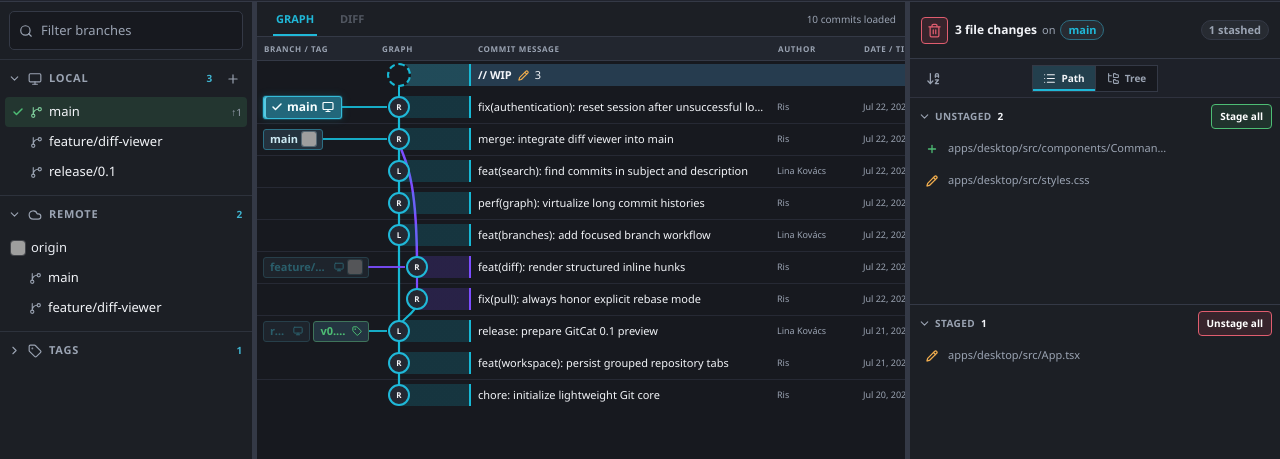
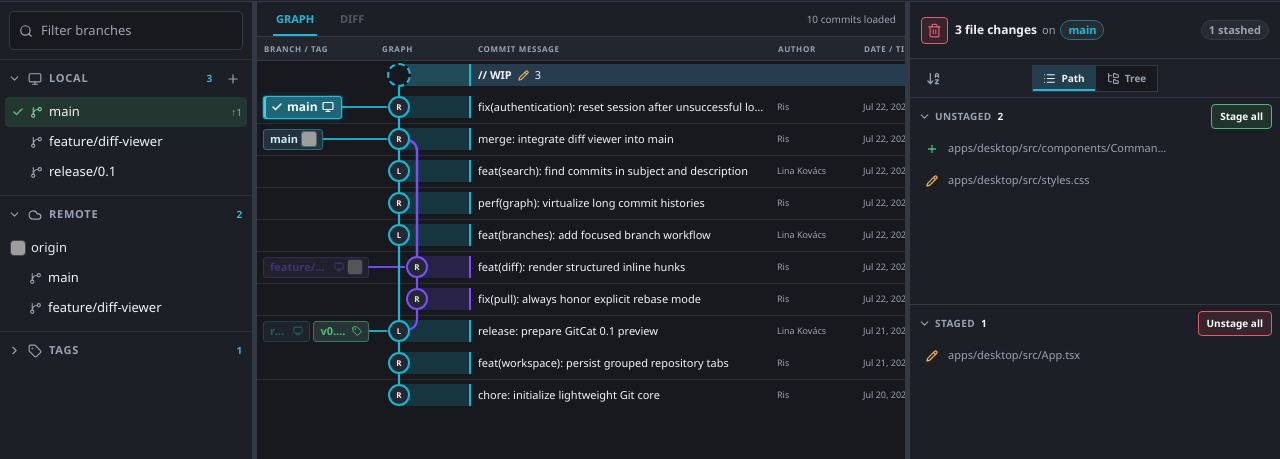
Before and after one commit to RisDN/gitcat, a React (Vite) app in the folder apps/desktop/: page / in a window 1280 px wide. Shown: the part 105-564 px from the top of the page. Built offline with nearby package versions, Linux system fonts and the light colour scheme; grey boxes are pictures that could not be loaded.

Commit message:
feat: added branch separation

```diff
--- a/apps/desktop/src/App.tsx
+++ b/apps/desktop/src/App.tsx
@@ -35,6 +35,7 @@ import {
   getCommitLaneX,
   getCommitGraphWidth,
   getCommitRowBranchOrigin,
+  getWipLane,
   type CommitContextMenuRequest,
 } from "./components/CommitGraph";
 import { ContextMenu, type ContextAction } from "./components/ContextMenu";
@@ -1933,24 +1934,19 @@ function App() {
   };
 
   const graphMatches = useMemo(() => new Set(searchOids), [searchOids]);
-  const graphColumnWidth = useMemo(
-    () => getCommitGraphWidth(history?.commits ?? []),
-    [history],
-  );
   const remoteIconUrls = useMemo(
     () => githubRemoteIconUrls(snapshot?.remotes ?? []),
     [snapshot?.remotes],
   );
   const currentHeadOid = snapshot?.head.kind === "unborn" ? null : snapshot?.head.oid ?? null;
-  const wipLane = useMemo(() => {
-    const commits = history?.commits ?? [];
-    if (commits.length === 0) return 0;
-
-    const headCommit = currentHeadOid
-      ? commits.find((commit) => commit.oid === currentHeadOid)
-      : null;
-    return (headCommit ?? commits[0]).graph.lane;
-  }, [currentHeadOid, history]);
+  const wipLane = useMemo(
+    () => getWipLane(history?.commits ?? [], currentHeadOid),
+    [currentHeadOid, history],
+  );
+  const graphColumnWidth = useMemo(
+    () => getCommitGraphWidth(history?.commits ?? []),
+    [history],
+  );
   const wipLaneX = getCommitLaneX(wipLane);
   const wipRowStyle = {
     "--gc-branch-origin": `${wipLaneX}px`,
@@ -2178,6 +2174,9 @@ function App() {
                       remoteIconUrls={remoteIconUrls}
                       searchMatchOids={graphMatches}
                       selectedOid={selectedOid}
+                      wip={snapshot && !snapshot.status.clean
+                        ? { lane: wipLane, headOid: currentHeadOid }
+                        : undefined}
                     />
                   ) : <div className="gc-loading-panel"><Spinner label="Loading history" /> Loading history…</div>}
                   {history?.has_more && history.next_cursor ? (
--- a/apps/desktop/src/components/CommitGraph.tsx
+++ b/apps/desktop/src/components/CommitGraph.tsx
@@ -1,4 +1,4 @@
-import { memo, useMemo, useRef, useState } from "react";
+import { memo, useId, useMemo, useRef, useState } from "react";
 import { createPortal } from "react-dom";
 import { Check, FolderGit, Monitor, Tag } from "lucide-react";
 import type {
@@ -17,7 +17,10 @@ const GRAPH_PADDING = 24;
 const REF_COLUMN_WIDTH = 118;
 const MIN_GRAPH_WIDTH = 96;
 const LANE_COLOR_COUNT = 8;
+const EDGE_CORNER = 12;
 const AVATAR_RADIUS = 11;
+const WIP_NODE_RADIUS = 12;
+const WIP_ROW_Y = -(ROW_GAP + ROW_HEIGHT / 2);
 
 const dateFormatter = new Intl.DateTimeFormat(undefined, {
   dateStyle: "medium",
@@ -30,9 +33,15 @@ export interface CommitContextMenuRequest {
   clientY: number;
 }
 
+export interface WipConnector {
+  lane: number;
+  headOid: string | null;
+}
+
 export interface CommitGraphProps {
   commits: readonly CommitSummary[];
   selectedOid: string | null;
+  wip?: WipConnector;
   beforeFirstSelected?: boolean;
   searchMatchOids?: ReadonlySet<string>;
   hideHeadDecoration?: boolean;
@@ -177,6 +186,38 @@ export function getCommitGraphWidth(commits: readonly CommitSummary[]): number {
   return Math.max(MIN_GRAPH_WIDTH, GRAPH_PADDING * 2 + maxLane * LANE_WIDTH + LANE_WIDTH);
 }
 
+export function getWipLane(commits: readonly CommitSummary[], headOid: string | null): number {
+  if (commits.length === 0) return 0;
+
+  const headCommit = headOid ? commits.find((commit) => commit.oid === headOid) : undefined;
+  return (headCommit ?? commits[0]).graph.lane;
+}
+
+function buildEdgePath(
+  startX: number,
+  startY: number,
+  endX: number,
+  endY: number,
+  parentVisible: boolean,
+): string {
+  if (startX === endX) return `M ${startX} ${startY} L ${endX} ${endY}`;
+
+  const corner = Math.min(EDGE_CORNER, Math.abs(endY - startY));
+
+  if (!parentVisible) {
+    const bendY = Math.min(startY + ROW_STRIDE * 0.55, endY);
+    return `M ${startX} ${startY} C ${startX} ${bendY}, ${endX} ${bendY}, ${endX} ${endY}`;
+  }
+
+  if (endX < startX) {
+    const turnY = Math.max(startY, endY - corner);
+    return `M ${startX} ${startY} L ${startX} ${turnY} Q ${startX} ${endY}, ${endX} ${endY}`;
+  }
+
+  const turnY = Math.min(endY, startY + corner);
+  return `M ${startX} ${startY} Q ${endX} ${startY}, ${endX} ${turnY} L ${endX} ${endY}`;
+}
+
 function buildGraphGeometry(commits: readonly CommitSummary[]): GraphGeometry {
   const commitIndex = new Map<string, number>();
 
@@ -191,23 +232,19 @@ function buildGraphGeometry(commits: readonly CommitSummary[]): GraphGeometry {
 
     for (let edgeIndex = 0; edgeIndex < commit.graph.edges.length; edgeIndex += 1) {
       const edge = commit.graph.edges[edgeIndex];
-      const parentIndex = commitIndex.get(edge.parent_oid);
-      const targetIndex = parentIndex !== undefined && parentIndex > index
-        ? parentIndex
-        : commits.length;
+      const parentIndex = commitIndex.get(edge.parent_oid) ?? -1;
+      const parentVisible = parentIndex > index;
+      const targetIndex = parentVisible ? parentIndex : commits.length;
       const startX = laneX(edge.from_lane);
       const startY = rowY(index);
       const endX = laneX(edge.to_lane);
       const endY = Math.min(rowY(targetIndex), commits.length * ROW_STRIDE - ROW_GAP);
-      const bendY = Math.min(startY + ROW_STRIDE * 0.55, endY);
-      const data = startX === endX
-        ? `M ${startX} ${startY} L ${endX} ${endY}`
-        : `M ${startX} ${startY} C ${startX} ${bendY}, ${endX} ${bendY}, ${endX} ${endY}`;
+      const data = buildEdgePath(startX, startY, endX, endY, parentVisible);
 
       paths.push({
         key: `${commit.oid}:${edge.parent_oid}:${edgeIndex}`,
         data,
-        lane: edge.to_lane,
+        lane: Math.max(edge.from_lane, edge.to_lane),
         merge: edge.merge,
       });
     }
@@ -593,6 +630,7 @@ const CommitRow = memo(function CommitRow({
 export function CommitGraph({
   commits,
   selectedOid,
+  wip,
   beforeFirstSelected = false,
   searchMatchOids,
   hideHeadDecoration = false,
@@ -608,7 +646,21 @@ export function CommitGraph({
   formatTimestamp,
 }: CommitGraphProps) {
   const listRef = useRef<HTMLDivElement>(null);
+  const nodeMaskId = `gc-node-mask-${useId().replace(/[^a-zA-Z0-9_-]/g, "")}`;
   const geometry = useMemo(() => buildGraphGeometry(commits), [commits]);
+  const wipPath = useMemo(() => {
+    if (!wip?.headOid) return null;
+
+    const headIndex = commits.findIndex((commit) => commit.oid === wip.headOid);
+    if (headIndex < 0) return null;
+
+    const headLane = commits[headIndex].graph.lane;
+    return {
+      data: buildEdgePath(laneX(wip.lane), WIP_ROW_Y, laneX(headLane), rowY(headIndex), true),
+      lane: Math.max(wip.lane, headLane),
+    };
+  }, [commits, wip?.headOid, wip?.lane]);
+  const maskTop = wipPath ? WIP_ROW_Y - WIP_NODE_RADIUS : 0;
   const timeMarkers = useMemo(() => buildTimeMarkers(commits, Math.floor(Date.now() / 1_000)), [commits]);
   const hasMultipleBranches = useMemo(() => {
     const branchNames = new Set<string>();
@@ -718,6 +770,39 @@ export function CommitGraph({
         viewBox={`0 0 ${geometry.width} ${geometry.height}`}
         width={geometry.width}
       >
+        <defs>
+          <mask
+            height={geometry.height - maskTop}
+            id={nodeMaskId}
+            maskUnits="userSpaceOnUse"
+            width={geometry.width}
+            x={0}
+            y={maskTop}
+          >
+            <rect fill="white" height={geometry.height - maskTop} width={geometry.width} x={0} y={maskTop} />
+            {commits.map((commit, index) => (
+              <circle
+                cx={laneX(commit.graph.lane)}
+                cy={rowY(index)}
+                fill="black"
+                key={commit.oid}
+                r={AVATAR_RADIUS}
+              />
+            ))}
+            {wipPath ? (
+              <circle cx={laneX(wip?.lane ?? 0)} cy={WIP_ROW_Y} fill="black" r={WIP_NODE_RADIUS} />
+            ) : null}
+          </mask>
+        </defs>
+        <g mask={`url(#${nodeMaskId})`}>
+          {wipPath ? (
+            <path
+              className={laneClass("gc-commit-graph__edge", wipPath.lane)}
+              d={wipPath.data}
+              fill="none"
+              vectorEffect="non-scaling-stroke"
+            />
+          ) : null}
           {geometry.paths.map((path) => (
             <path
               className={`${laneClass("gc-commit-graph__edge", path.lane)}${path.merge ? " gc-commit-graph__edge--merge" : ""}`}
@@ -727,16 +812,7 @@ export function CommitGraph({
               vectorEffect="non-scaling-stroke"
             />
           ))}
-        {commits.map((commit, index) => (
-          <circle
-            className={`${laneClass("gc-commit-graph__node", commit.graph.lane)}${commit.oid === selectedOid ? " gc-commit-graph__node--selected" : ""}`}
-            cx={laneX(commit.graph.lane)}
-            cy={rowY(index)}
-            key={commit.oid}
-            r={commit.parent_oids.length > 1 ? 5 : 4}
-            vectorEffect="non-scaling-stroke"
-          />
-        ))}
+        </g>
       </svg>
       <div className="gc-commit-graph__rows">
         {commits.map((commit, index) => (
--- a/apps/desktop/src/styles.css
+++ b/apps/desktop/src/styles.css
@@ -487,7 +487,6 @@ kbd,
 .gc-wip-row__refs { display: flex; min-width: 0; padding: 0 6px; overflow: hidden; }
 .gc-wip-row__rail { --gc-graph-slot-color: var(--gc-row-branch-color, var(--gc-lane-0)); position: relative; width: var(--gc-graph-column-width, 96px); height: 22px; overflow: visible; border-right: 2px solid var(--gc-graph-slot-color); background: linear-gradient(to right, transparent 0 var(--gc-branch-origin, 24px), color-mix(in srgb, var(--gc-graph-slot-color) 18%, transparent) var(--gc-branch-origin, 24px) 100%); }
 .gc-wip-row--selected .gc-wip-row__rail { background: linear-gradient(to right, transparent 0 var(--gc-branch-origin, 24px), color-mix(in srgb, var(--gc-graph-slot-color) 24%, var(--gc-panel)) var(--gc-branch-origin, 24px) 100%); }
-.gc-wip-row__rail::before { position: absolute; top: calc(50% + 12px); bottom: calc(-17px - var(--gc-row-gap)); left: var(--gc-wip-lane-x, 24px); width: 2px; background: var(--gc-graph-slot-color); content: ""; transform: translateX(-50%); }
 .gc-wip-row__rail i { position: absolute; z-index: 3; top: 50%; left: var(--gc-wip-lane-x, 24px); width: 24px; height: 24px; border: 2px dashed var(--gc-graph-slot-color); border-radius: 50%; background: var(--gc-background); transform: translate(-50%, -50%); }
 .gc-wip-row__message { display: flex; min-width: 0; align-items: center; gap: 6px; padding: 0 7px; overflow: hidden; white-space: nowrap; }
 .gc-wip-row__message strong { font-size: 11px; }
@@ -502,27 +501,17 @@ kbd,
 .gc-commit-graph { position: relative; min-width: 780px; }
 .gc-commit-graph:focus-visible { outline: none; }
 .gc-commit-graph--empty { display: grid; min-width: 0; min-height: 180px; place-items: center; color: var(--gc-muted); }
-.gc-commit-graph__lanes { position: absolute; z-index: 1; top: 0; left: 0; overflow: visible; pointer-events: none; }
+.gc-commit-graph__lanes { position: absolute; z-index: 3; top: 0; left: 0; overflow: visible; pointer-events: none; }
 .gc-commit-graph__edge { stroke: var(--gc-lane-0); stroke-width: 2.2; stroke-linecap: round; stroke-linejoin: round; }
 .gc-commit-graph__edge--merge { stroke-width: 2.5; }
-.gc-commit-graph__node { fill: var(--gc-background); stroke: var(--gc-lane-0); stroke-width: 2.4; }
-.gc-commit-graph__node--selected { fill: var(--gc-lane-0); stroke: var(--gc-text); stroke-width: 2; filter: drop-shadow(0 0 4px color-mix(in srgb, var(--gc-lane-0) 65%, transparent)); }
-.gc-commit-graph__edge--lane-0, .gc-commit-graph__node--lane-0 { stroke: var(--gc-lane-0); }
-.gc-commit-graph__edge--lane-1, .gc-commit-graph__node--lane-1 { stroke: var(--gc-lane-1); }
-.gc-commit-graph__edge--lane-2, .gc-commit-graph__node--lane-2 { stroke: var(--gc-lane-2); }
-.gc-commit-graph__edge--lane-3, .gc-commit-graph__node--lane-3 { stroke: var(--gc-lane-3); }
-.gc-commit-graph__edge--lane-4, .gc-commit-graph__node--lane-4 { stroke: var(--gc-lane-4); }
-.gc-commit-graph__edge--lane-5, .gc-commit-graph__node--lane-5 { stroke: var(--gc-lane-5); }
-.gc-commit-graph__edge--lane-6, .gc-commit-graph__node--lane-6 { stroke: var(--gc-lane-6); }
-.gc-commit-graph__edge--lane-7, .gc-commit-graph__node--lane-7 { stroke: var(--gc-lane-7); }
-.gc-commit-graph__node--lane-0.gc-commit-graph__node--selected { fill: var(--gc-lane-0); }
-.gc-commit-graph__node--lane-1.gc-commit-graph__node--selected { fill: var(--gc-lane-1); }
-.gc-commit-graph__node--lane-2.gc-commit-graph__node--selected { fill: var(--gc-lane-2); }
-.gc-commit-graph__node--lane-3.gc-commit-graph__node--selected { fill: var(--gc-lane-3); }
-.gc-commit-graph__node--lane-4.gc-commit-graph__node--selected { fill: var(--gc-lane-4); }
-.gc-commit-graph__node--lane-5.gc-commit-graph__node--selected { fill: var(--gc-lane-5); }
-.gc-commit-graph__node--lane-6.gc-commit-graph__node--selected { fill: var(--gc-lane-6); }
-.gc-commit-graph__node--lane-7.gc-commit-graph__node--selected { fill: var(--gc-lane-7); }
+.gc-commit-graph__edge--lane-0 { stroke: var(--gc-lane-0); }
+.gc-commit-graph__edge--lane-1 { stroke: var(--gc-lane-1); }
+.gc-commit-graph__edge--lane-2 { stroke: var(--gc-lane-2); }
+.gc-commit-graph__edge--lane-3 { stroke: var(--gc-lane-3); }
+.gc-commit-graph__edge--lane-4 { stroke: var(--gc-lane-4); }
+.gc-commit-graph__edge--lane-5 { stroke: var(--gc-lane-5); }
+.gc-commit-graph__edge--lane-6 { stroke: var(--gc-lane-6); }
+.gc-commit-graph__edge--lane-7 { stroke: var(--gc-lane-7); }
 .gc-commit-graph__rows { position: relative; z-index: 2; display: grid; gap: var(--gc-row-gap); }
 .gc-commit-time-markers { position: absolute; inset: 0; pointer-events: none; }
 /* Lines sit under the lane svg so a divider never cuts across a graph stripe. */
@@ -542,10 +531,10 @@ kbd,
 .gc-commit-row--search-dimmed .gc-commit-row__time,
 .gc-commit-row--search-dimmed .gc-commit-row__oid-wrap { color: color-mix(in srgb, var(--gc-muted) 45%, transparent); }
 .gc-commit-row--search-dimmed .gc-commit-row__decorations { opacity: 0.42; }
-.gc-commit-row--search-dimmed .gc-commit-row__avatar { border-color: color-mix(in srgb, var(--gc-accent) 34%, var(--gc-panel)); color: color-mix(in srgb, var(--gc-muted) 62%, var(--gc-panel)); }
+.gc-commit-row--search-dimmed .gc-commit-row__avatar { border-color: color-mix(in srgb, var(--gc-graph-slot-color, var(--gc-accent)) 34%, var(--gc-panel)); color: color-mix(in srgb, var(--gc-muted) 62%, var(--gc-panel)); }
 .gc-commit-row--search-dimmed:hover .gc-commit-row__subject { color: color-mix(in srgb, var(--gc-muted) 88%, transparent); }
 .gc-commit-row--search-dimmed:hover .gc-commit-row__decorations { opacity: 0.72; }
-.gc-commit-row--search-dimmed:hover .gc-commit-row__avatar { border-color: color-mix(in srgb, var(--gc-accent) 62%, var(--gc-panel)); color: color-mix(in srgb, var(--gc-muted) 88%, var(--gc-panel)); }
+.gc-commit-row--search-dimmed:hover .gc-commit-row__avatar { border-color: color-mix(in srgb, var(--gc-graph-slot-color, var(--gc-accent)) 62%, var(--gc-panel)); color: color-mix(in srgb, var(--gc-muted) 88%, var(--gc-panel)); }
 .gc-commit-row__graph-slot { --gc-graph-slot-color: var(--gc-lane-0); position: relative; height: 22px; overflow: hidden; border-right: 2px solid var(--gc-graph-slot-color); background: linear-gradient(to right, transparent 0 var(--gc-branch-origin, 24px), color-mix(in srgb, var(--gc-graph-slot-color) 18%, transparent) var(--gc-branch-origin, 24px) 100%); }
 .gc-commit-row__graph-slot::after { position: absolute; top: 0; right: 0; bottom: 0; left: var(--gc-branch-interactive-origin, 35px); cursor: pointer; content: ""; }
 .gc-commit-row--selected .gc-commit-row__graph-slot { background: linear-gradient(to right, transparent 0 var(--gc-branch-origin, 24px), color-mix(in srgb, var(--gc-graph-slot-color) 24%, var(--gc-panel)) var(--gc-branch-origin, 24px) 100%); }
@@ -557,7 +546,7 @@ kbd,
 .gc-commit-row__graph-slot--lane-5 { --gc-graph-slot-color: var(--gc-lane-5); }
 .gc-commit-row__graph-slot--lane-6 { --gc-graph-slot-color: var(--gc-lane-6); }
 .gc-commit-row__graph-slot--lane-7 { --gc-graph-slot-color: var(--gc-lane-7); }
-.gc-commit-row__avatar { position: absolute; z-index: 3; top: 50%; display: grid; width: 22px; height: 22px; place-items: center; border: 2px solid var(--gc-accent); border-radius: 50%; background: var(--gc-panel); color: var(--gc-text); font: 700 8px/1 "Segoe UI", sans-serif; transform: translate(-50%, -50%); }
+.gc-commit-row__avatar { position: absolute; z-index: 3; top: 50%; display: grid; width: 22px; height: 22px; place-items: center; border: 2px solid var(--gc-graph-slot-color, var(--gc-accent)); border-radius: 50%; background: var(--gc-panel); color: var(--gc-text); font: 700 8px/1 "Segoe UI", sans-serif; transform: translate(-50%, -50%); }
 .gc-commit-row__avatar--selected { box-shadow: none; }
 .gc-commit-row__subject { min-width: 0; padding: 0 7px; overflow: hidden; color: var(--gc-text); cursor: pointer; font-size: 11px; font-weight: 570; text-overflow: ellipsis; white-space: nowrap; }
 .gc-commit-row__decorations { display: flex; min-width: 0; gap: 3px; padding: 0 6px; overflow: visible; }
@@ -566,7 +555,7 @@ kbd,
 .gc-ref-stack__overflow { position: absolute; z-index: 15; top: calc(100% + 2px); left: 0; display: flex; min-width: max-content; flex-direction: column; gap: 2px; padding: 2px; border: 1px solid color-mix(in srgb, var(--gc-accent) 28%, var(--gc-border)); border-radius: 3px; background: color-mix(in srgb, var(--gc-panel) 96%, black); box-shadow: 0 8px 18px rgb(0 0 0 / 28%); opacity: 0; pointer-events: none; transform: translateY(-2px); transition: opacity 90ms ease, transform 90ms ease; }
 .gc-commit-row:hover .gc-ref-stack--stacked .gc-ref-stack__overflow,
 .gc-ref-stack--stacked:hover .gc-ref-stack__overflow { opacity: 1; pointer-events: auto; transform: translateY(0); }
-.gc-ref-label { position: relative; z-index: 2; display: inline-flex; max-width: 125px; min-width: 0; height: 21px; align-items: center; gap: 4px; padding: 1px 6px; border: 1px solid color-mix(in srgb, var(--gc-accent) 45%, var(--gc-border)); border-radius: 3px; background: color-mix(in srgb, var(--gc-accent) 9%, var(--gc-panel)); color: var(--gc-accent); font-size: 11px; font-weight: 700; white-space: nowrap; overflow: hidden; user-select: none; }
+.gc-ref-label { --gc-ref-color: var(--gc-row-branch-color, var(--gc-accent)); position: relative; z-index: 2; display: inline-flex; max-width: 125px; min-width: 0; height: 21px; align-items: center; gap: 4px; padding: 1px 6px; border: 1px solid color-mix(in srgb, var(--gc-ref-color) 45%, var(--gc-border)); border-radius: 3px; background: color-mix(in srgb, var(--gc-ref-color) 9%, var(--gc-panel)); color: var(--gc-ref-color); font-size: 11px; font-weight: 700; white-space: nowrap; overflow: hidden; user-select: none; }
 .gc-ref-label--local_branch:not(.gc-ref-label--head) { cursor: pointer; }
 .gc-ref-label svg { flex: 0 0 auto; }
 .gc-ref-label__remote-icon { color: color-mix(in srgb, currentColor 70%, var(--gc-text)); }
@@ -575,9 +564,9 @@ kbd,
 .gc-ref-label--inactive { opacity: 0.46; filter: saturate(0.72); }
 .gc-commit-row:hover .gc-ref-label--inactive,
 .gc-ref-stack:hover .gc-ref-label--inactive { opacity: 0.72; }
-.gc-ref-label--remote_branch { border-color: color-mix(in srgb, var(--gc-accent) 42%, var(--gc-border)); background: color-mix(in srgb, var(--gc-accent) 7%, var(--gc-panel)); color: color-mix(in srgb, var(--gc-text) 82%, var(--gc-accent)); }
-.gc-ref-label--tag { border-color: color-mix(in srgb, var(--gc-success) 45%, var(--gc-border)); color: var(--gc-success); }
-.gc-ref-label--head { height: 23px; max-width: 112px; gap: 4px; padding: 1px 7px; border-color: color-mix(in srgb, var(--gc-accent) 86%, white 10%); background: color-mix(in srgb, var(--gc-accent) 44%, var(--gc-panel)); color: #f6feff; box-shadow: inset 2px 0 0 color-mix(in srgb, var(--gc-accent) 75%, white), 0 0 0 1px color-mix(in srgb, var(--gc-accent) 22%, transparent), 0 0 10px color-mix(in srgb, var(--gc-accent) 18%, transparent); opacity: 1; filter: none; font-size: 12px; }
+.gc-ref-label--remote_branch { border-color: color-mix(in srgb, var(--gc-ref-color) 42%, var(--gc-border)); background: color-mix(in srgb, var(--gc-ref-color) 7%, var(--gc-panel)); color: color-mix(in srgb, var(--gc-text) 82%, var(--gc-ref-color)); }
+.gc-ref-label--tag { --gc-ref-color: var(--gc-success); }
+.gc-ref-label--head { height: 23px; max-width: 112px; gap: 4px; padding: 1px 7px; border-color: color-mix(in srgb, var(--gc-ref-color) 86%, white 10%); background: color-mix(in srgb, var(--gc-ref-color) 44%, var(--gc-panel)); color: #f6feff; box-shadow: inset 2px 0 0 color-mix(in srgb, var(--gc-ref-color) 75%, white), 0 0 0 1px color-mix(in srgb, var(--gc-ref-color) 22%, transparent), 0 0 10px color-mix(in srgb, var(--gc-ref-color) 18%, transparent); opacity: 1; filter: none; font-size: 12px; }
 .gc-commit-row__author,
 .gc-commit-row__time,
 .gc-commit-row__oid-wrap { min-width: 0; padding: 0 6px; overflow: hidden; color: var(--gc-muted); cursor: pointer; font-size: 9px; text-overflow: ellipsis; white-space: nowrap; }
```
Also changed, not shown: 2 other files (tests, documents, lock files or other folders). Lines whose indentation alone changed are shown as unchanged.
